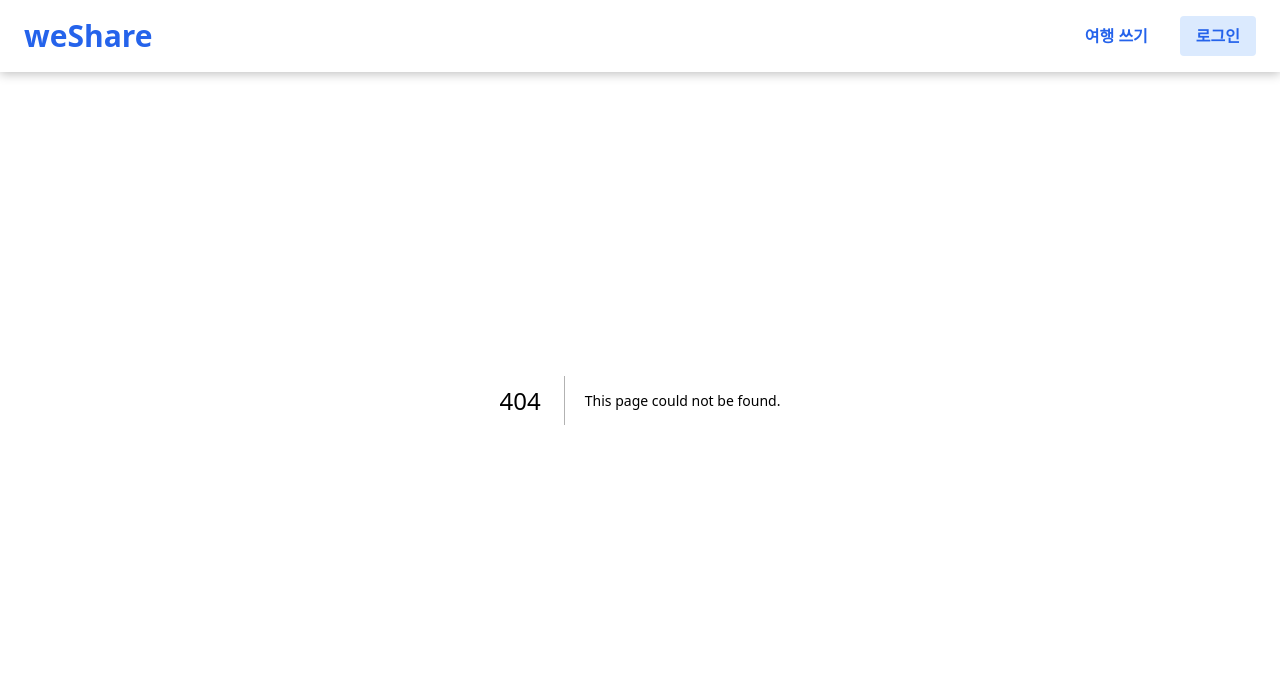
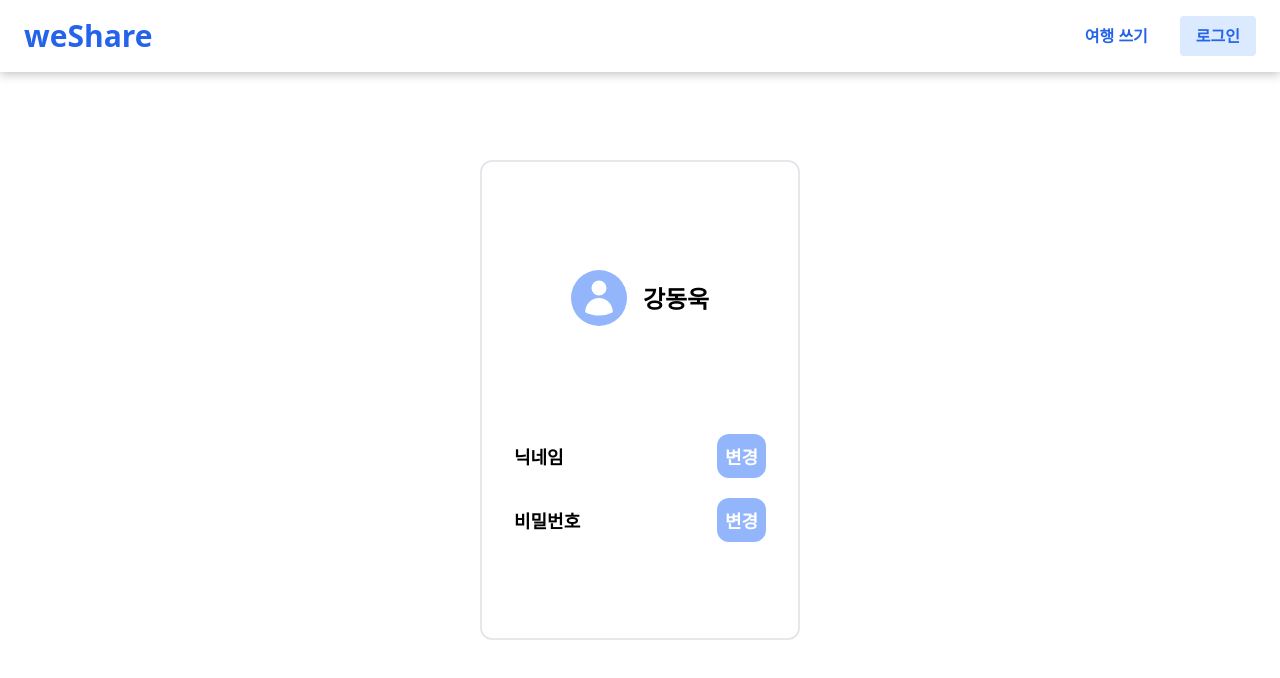
Before and after one commit to woogie0303/FE-Dev-WeShare, a Next.js app: page /myPage/setting in a window 1280 px wide. Before the commit this address had no page. Shown: the top 678 px of the page. Built offline with nearby package versions, Linux system fonts and the light colour scheme.

Commit message:
feat: 마이페이지 정보 수정 UI 구현

```diff
--- /dev/null
+++ b/src/app/@modal/(.)myPage/setting/page.tsx
@@ -0,0 +1,11 @@
+import ModalForm from '@/components/Modal/ModalForm';
+import UserSetting from '@/components/UserSetting';
+import React from 'react';
+
+export default function Page() {
+  return (
+    <ModalForm>
+      <UserSetting />
+    </ModalForm>
+  );
+}
--- a/src/app/myPage/page.tsx
+++ b/src/app/myPage/page.tsx
@@ -1,11 +1,9 @@
-import MyPageContainer from '@/components/MyPage/MyPageContainer';
-import UserInfo from '@/components/MyPage/UserInfo';
+import MyPage from '@/components/MyPage';
 
 export default function Page() {
   return (
     <div className="flex flex-col items-center py-12">
-      <UserInfo />
-      <MyPageContainer />
+      <MyPage />
     </div>
   );
 }
--- /dev/null
+++ b/src/app/myPage/setting/page.tsx
@@ -0,0 +1,9 @@
+import UserSetting from '@/components/UserSetting';
+
+export default function Page() {
+  return (
+    <div className="flex justify-center items-center h-full">
+      <UserSetting />
+    </div>
+  );
+}
--- a/src/components/MyPage/UserInfo.tsx
+++ b/src/components/MyPage/UserInfo.tsx
@@ -1,4 +1,5 @@
 import { UserCircleIcon } from '@heroicons/react/24/solid';
+import Link from 'next/link';
 import React from 'react';
 
 export default function UserInfo() {
@@ -8,9 +9,14 @@ export default function UserInfo() {
       <p className="my-3 cursor-default font-bold text-3xl text-primary">
         강동욱
       </p>
-      <button type="button" className="bg-secondary text-white p-2 rounded-lg">
-        프로필 수정
-      </button>
+      <Link href="./myPage/setting">
+        <button
+          type="button"
+          className="bg-secondary text-white p-2 rounded-lg"
+        >
+          프로필 수정
+        </button>
+      </Link>
     </div>
   );
 }
--- a/src/components/MyPage/MyPageContainer.tsx
+++ b/src/components/MyPage/index.tsx
@@ -1,11 +1,13 @@
 import MyPageNav from './MyPageNav';
 import MyPagePost from './MyPagePost';
+import UserInfo from './UserInfo';
 
 const DUMMY_DATA = [1, 2, 3, 4, 5, 6];
 
 export default function MyPageContainer() {
   return (
     <>
+      <UserInfo />
       <MyPageNav />
       <div className="w-full flex flex-wrap gap-4 justify-center p-4">
         {DUMMY_DATA.map((item) => (
--- /dev/null
+++ b/src/components/UserSetting/PasswordForm.tsx
@@ -0,0 +1,48 @@
+import React from 'react';
+
+type Props = {
+  setShowPasswordForm: React.Dispatch<React.SetStateAction<boolean>>;
+};
+
+export default function PasswordForm({ setShowPasswordForm }: Props) {
+  return (
+    <div className="flex flex-col justify-evenly h-full">
+      <h2 className="text-2xl font-bold">비밀번호 변경</h2>
+      <form className="basis-2/3 ">
+        <fieldset className="flex flex-col justify-evenly h-full">
+          <input
+            id="prePassword"
+            type="password"
+            placeholder="현재 비밀번호"
+            className="border-2 p-2 rounded-md"
+          />
+          <input
+            type="password"
+            placeholder="새 비밀번호"
+            className="border-2 p-2 rounded-md"
+          />
+          <input
+            type="password"
+            placeholder="새 비밀번호 확인"
+            className="border-2 p-2 rounded-md"
+          />
+          <p className="self-end">
+            <button
+              type="button"
+              className="bg-secondary text-white font-bold text-lg p-2 rounded-x mr-2 rounded-xl"
+            >
+              확인
+            </button>
+            <button
+              onClick={() => setShowPasswordForm(false)}
+              className="bg-secondary text-white font-bold text-lg p-2 rounded-x rounded-xl"
+              type="button"
+            >
+              취소
+            </button>
+          </p>
+        </fieldset>
+      </form>
+    </div>
+  );
+}
--- /dev/null
+++ b/src/components/UserSetting/index.tsx
@@ -0,0 +1,48 @@
+'use client';
+
+import { UserIcon } from '@heroicons/react/24/solid';
+import React, { useState } from 'react';
+import PasswordForm from './PasswordForm';
+
+export default function UserSetting() {
+  const [showPasswordForm, setShowPasswordForm] = useState(false);
+
+  return (
+    <div className="bg-white w-[20rem] h-[30rem] px-8 rounded-xl border-2">
+      {showPasswordForm ? (
+        <PasswordForm setShowPasswordForm={setShowPasswordForm} />
+      ) : (
+        <div className="flex flex-col justify-evenly h-full items-center">
+          {/* UserField */}
+          <div className="flex font-bold p-3 items-center gap-4 self-center">
+            <div className="bg-secondary rounded-full w-14 p-2">
+              <UserIcon className="w-full text-white" />
+            </div>
+            <p className="text-2xl">강동욱</p>
+          </div>
+          <div className="w-full">
+            <div className="flex mb-5 justify-between items-center">
+              <p className="text-lg font-bold">닉네임</p>
+              <button
+                type="button"
+                className="bg-secondary text-white font-bold text-lg p-2 rounded-xl"
+              >
+                변경
+              </button>
+            </div>
+            <div className="flex justify-between items-center">
+              <p className="text-lg font-bold">비밀번호</p>
+              <button
+                type="button"
+                className="bg-secondary text-white font-bold text-lg p-2 rounded-xl"
+                onClick={() => setShowPasswordForm(true)}
+              >
+                변경
+              </button>
+            </div>
+          </div>
+        </div>
+      )}
+    </div>
+  );
+}
```
